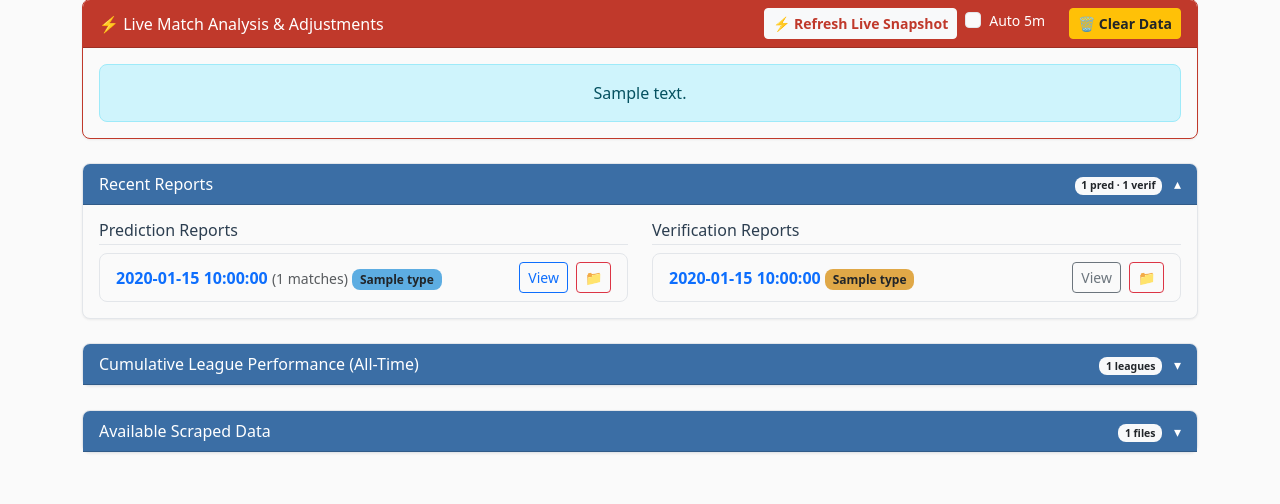
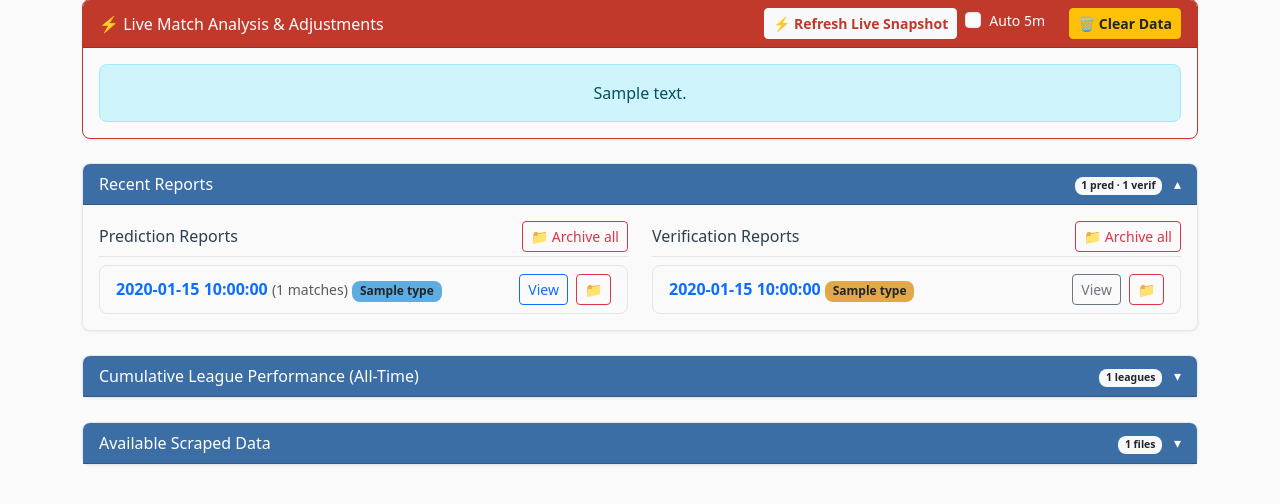
Before and after one commit to tcharos/AI-Powered-Sports-Predictions, a Flask app: template web_ui/templates/dashboard.html in a window 1280 px wide. Shown: the part 266-770 px from the top of the page. Run offline with Flask 3, Linux system fonts and the light colour scheme; the template is opened without the code that fills it: most values are stand-ins (such as "Sample title", 1, 10 or a date in 2020).

Commit message:
feat(ui): bulk "Archive all" buttons for predictions / verifications / scraped
Adds three "📁 Archive all" buttons on the dashboard to soft-delete
every file of a given kind in one click. Each button only renders when
the corresponding list is non-empty; confirmation dialog quotes the
actual file count.

Backend:
- New `/football/archive_all/<kind>` POST route reusing the existing
  `_archive_file()` helper (same name-collision handling + history/
  destination as the per-file delete_file route).
- `_ARCHIVE_ALL_PATTERNS` is the single source of truth for which globs
  fall under which kind:
    predictions   → predictions_*.csv + report_*.txt  (paired artifacts
                    produced by every prediction run; report files were
                    accumulating in output/ with no UI handle on them)
    verifications → verification_*.csv
    scraped       → matches_*.json
- Per-file failures are collected and shown in a single flash, capped at
  3 to avoid flooding the UI on wholesale failure.

UI:
- Recent Reports section: button inline-right with each subsection
  header (Prediction Reports / Verification Reports).
- Available Scraped Data section: button in a dedicated action row at
  the top of the collapsible body, with `event.stopPropagation()` so
  the click doesn't toggle the card collapse.
- Existing per-row 📁 buttons unchanged.

Co-Authored-By: Claude Opus 4.7 <noreply@anthropic.com>

```diff
--- a/web_ui/app.py
+++ b/web_ui/app.py
@@ -583,6 +583,56 @@ def delete_file(filename):
             flash(f'Error archiving file: {e}', 'danger')
     else:
         flash('File not found.', 'warning')
+
+    return redirect(request.referrer or url_for('football.index'))
+
+
+# Bulk soft-delete: archive every file of the given kind. Each kind maps
+# to one or more glob patterns. `predictions` covers both the CSV and the
+# matching `report_<date>.txt` summary (generated together by every
+# prediction run).
+_ARCHIVE_ALL_PATTERNS = {
+    'predictions':   ('predictions_*.csv', 'report_*.txt'),
+    'verifications': ('verification_*.csv',),
+    'scraped':       ('matches_*.json',),
+}
+
+
+@football_bp.route('/archive_all/<kind>', methods=['POST'])
+def archive_all(kind):
+    """Archive every file of `kind` (predictions / verifications / scraped)
+    to output/history/. Per-file failures are collected and reported but
+    don't abort the batch."""
+    patterns = _ARCHIVE_ALL_PATTERNS.get(kind)
+    if not patterns:
+        flash(f'Unknown archive kind: {kind!r}.', 'danger')
+        return redirect(url_for('football.index'))
+
+    files = []
+    for pattern in patterns:
+        files.extend(glob.glob(os.path.join(OUTPUT_DIR, pattern)))
+    files = sorted(set(files))
+
+    if not files:
+        flash(f'No {kind} files to archive.', 'info')
+        return redirect(request.referrer or url_for('football.index'))
+
+    archived = 0
+    errors = []
+    for f in files:
+        try:
+            _archive_file(f, os.path.basename(f))
+            archived += 1
+        except OSError as e:
+            errors.append(f"{os.path.basename(f)}: {e}")
+
+    if archived:
+        flash(f'Archived {archived} {kind} file(s) to history/.', 'success')
+    if errors:
+        # Cap displayed errors so a wholesale failure doesn't flood the UI.
+        shown = '; '.join(errors[:3])
+        suffix = '' if len(errors) <= 3 else f' (+{len(errors) - 3} more)'
+        flash(f'Errors: {shown}{suffix}', 'warning')
 
     return redirect(request.referrer or url_for('football.index'))
 
--- a/web_ui/templates/dashboard.html
+++ b/web_ui/templates/dashboard.html
@@ -274,7 +274,17 @@
         <div class="row g-4">
             <!-- Prediction Reports (left) -->
             <div class="col-md-6">
-                <h6 class="mt-0 border-bottom pb-1">Prediction Reports</h6>
+                <div class="d-flex justify-content-between align-items-center border-bottom pb-1 mb-2">
+                    <h6 class="m-0">Prediction Reports</h6>
+                    {% if predictions %}
+                    <form action="/football/archive_all/predictions" method="post"
+                        onsubmit="return confirm('Archive ALL {{ predictions|length }} prediction file(s)? They will move to history/ and disappear from this list.');"
+                        class="m-0">
+                        <button type="submit" class="btn btn-sm btn-outline-danger px-2"
+                            title="Archive all predictions">📁 Archive all</button>
+                    </form>
+                    {% endif %}
+                </div>
                 {% if predictions %}
                 <div class="list-group">
                     {% for item in predictions[:3] %}
@@ -305,7 +315,17 @@
 
             <!-- Verification Reports (right) -->
             <div class="col-md-6">
-                <h6 class="mt-0 border-bottom pb-1">Verification Reports</h6>
+                <div class="d-flex justify-content-between align-items-center border-bottom pb-1 mb-2">
+                    <h6 class="m-0">Verification Reports</h6>
+                    {% if verifications %}
+                    <form action="/football/archive_all/verifications" method="post"
+                        onsubmit="return confirm('Archive ALL {{ verifications|length }} verification file(s)? They will move to history/ and disappear from this list.');"
+                        class="m-0">
+                        <button type="submit" class="btn btn-sm btn-outline-danger px-2"
+                            title="Archive all verifications">📁 Archive all</button>
+                    </form>
+                    {% endif %}
+                </div>
                 {% if verifications %}
                 <div class="list-group">
                     {% for item in verifications[:3] %}
@@ -402,6 +422,17 @@
         </span>
     </div>
     <div id="scrapedDataBody" class="collapse">
+    {% if scraped_data %}
+    <div class="card-body py-2 border-bottom d-flex justify-content-end">
+        <form action="/football/archive_all/scraped" method="post"
+            onsubmit="return confirm('Archive ALL {{ scraped_data|length }} scraped data file(s)? They will move to history/ and disappear from this list.');"
+            onclick="event.stopPropagation();"
+            class="m-0">
+            <button type="submit" class="btn btn-sm btn-outline-danger px-2"
+                title="Archive all scraped data files">📁 Archive all</button>
+        </form>
+    </div>
+    {% endif %}
     <div class="card-body p-0">
         {% if scraped_data %}
         <table class="table table-sm table-hover m-0">
```
